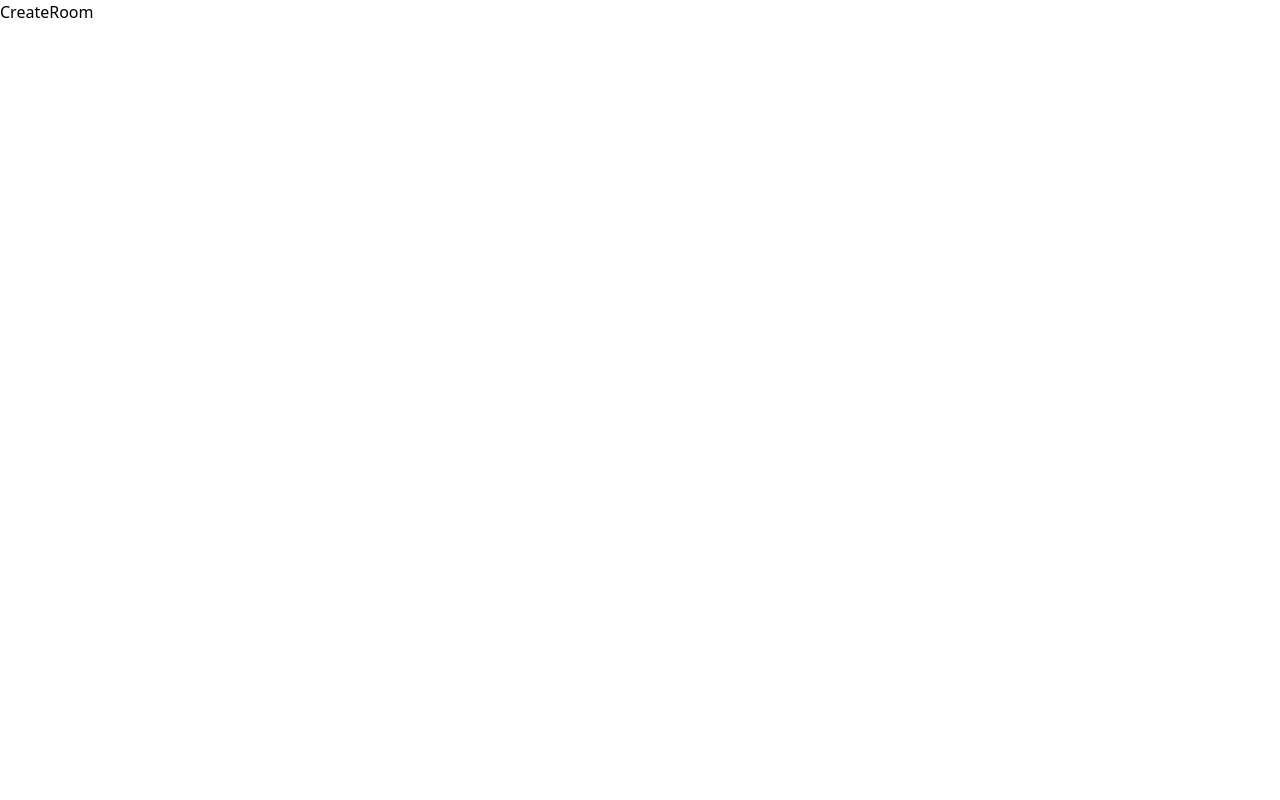
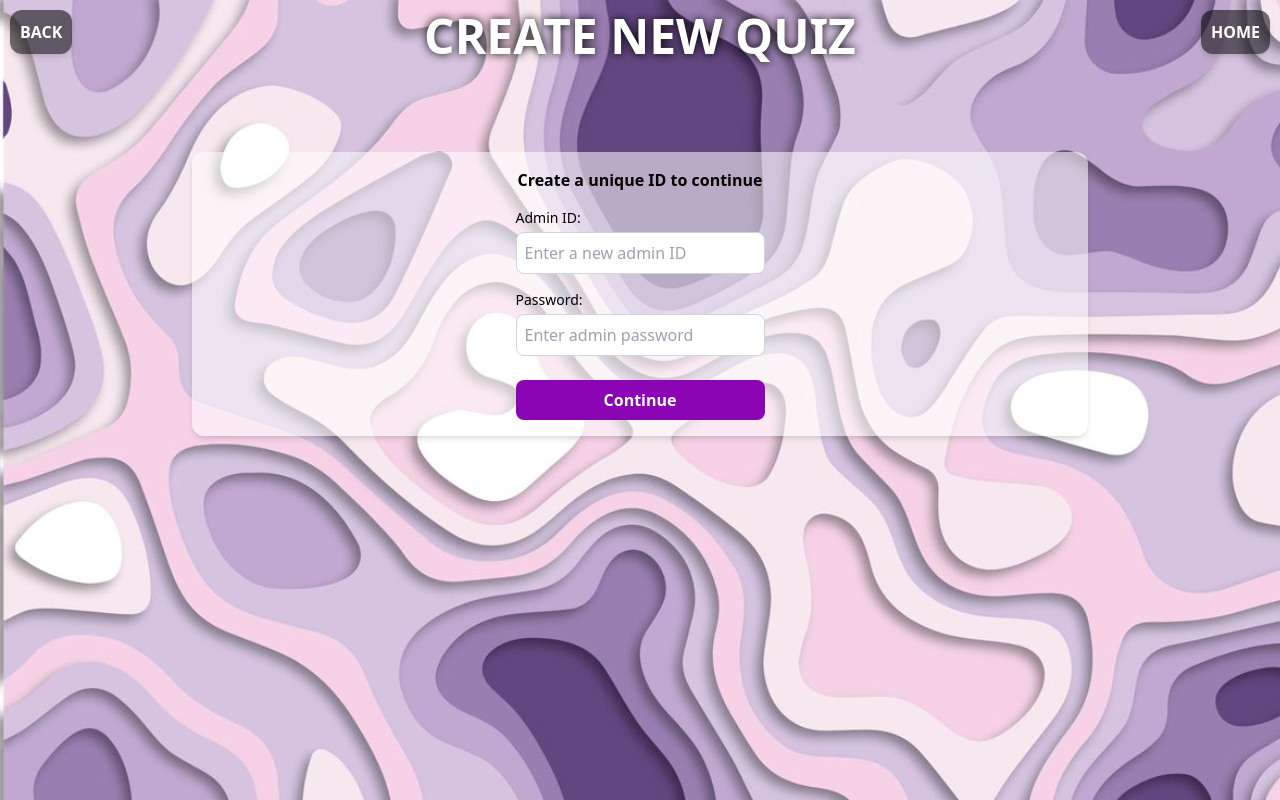
Before and after one commit to vishal290704/QuizTask, a React (Vite) app: page /create in a window 1280 px wide. Built offline with nearby package versions, Linux system fonts and the light colour scheme.

Commit message:
admin pag

```diff
--- a/index.html
+++ b/index.html
@@ -6,6 +6,7 @@
     <meta name="viewport" content="width=device-width, initial-scale=1.0" />
     <title>QuizSutra</title>
   </head>
+
   <body>
     <div id="root"></div>
     <script type="module" src="/src/main.jsx"></script>
--- a/src/App.jsx
+++ b/src/App.jsx
@@ -8,20 +8,23 @@ import LocalQuizzes from "./comps/LocalQuizzes";
 
 // admin comps
 import AdminRoutes from "./comps/admin/AdminRoutes";
-import CreateRoom from "./comps/admin/CreateRoom";
+import CreateQuiz from "./comps/admin/CreateQuiz";
+import QuizController from "./comps/admin/QuizController";
+import QuizResults from "./comps/admin/QuizResults";
 
 function App() {
   return (
-
     <Router>
       <Routes>
         <Route path="/" element={<LandingPage />} />
         <Route path="/room/:roomId" element={<QuizRoom />} />
-        <Route path="/local-quizzes" element={<LocalQuizzes />} />
+        <Route path="/local-quiz" element={<LocalQuizzes />} />
 
         {/* admin */}
-        <Route path="/create" element={<CreateRoom />} />
+        <Route path="/create" element={<CreateQuiz />} />
         <Route path="/admin" element={<AdminRoutes />} />
+        <Route path="/admin/quiz-control" element={<QuizController />} />
+        <Route path="/admin/quiz-results" element={<QuizResults />} />
       </Routes>
     </Router>
   );
--- a/src/comps/LandingPage.jsx
+++ b/src/comps/LandingPage.jsx
@@ -22,7 +22,7 @@ const LandingPage = () => {
       </div>
 
       {/* panel */}
-      <div className="flex w-4/5 max-w-4xl bg-[rgba(0,0,0,0.55)] rounded-xl shadow-md">
+      <div className="flex w-4/5 max-w-4xl px-[2em] bg-[rgba(0,0,0,0.55)] rounded-xl shadow-md">
         {/* left */}
         <div className="w-1/2 p-6 rounded-l-lg flex flex-col justify-center">
           <h1 className="text-4xl font-bold text-white">QuizSutra</h1>
@@ -70,7 +70,7 @@ const LandingPage = () => {
           <div className="text-center">or</div>
           <div className="mt-4 text-center">
             <button
-              onClick={() => navigate("/local-quizzes")}
+              onClick={() => navigate("/local-quiz")}
               className="w-full py-2 px-4 bg-[rgb(139,5,180)] text-white font-bold rounded-lg hover:bg-[rgb(128,0,180)]"
             >
               Play Local Quizzes
--- a/src/comps/admin/AdminRoutes.jsx
+++ b/src/comps/admin/AdminRoutes.jsx
@@ -18,15 +18,28 @@ const AdminRoutes = () => {
         <ul className="text-[2em] items-center text-center">
           <li>
             <Link
-              to="/"
+              to="/create"
               className="hover:text-white hover:[text-shadow:0_0_10px_purple]"
             >
-              Home - QuizSutra
+              Create New Quiz
             </Link>
           </li>
-          <li>TBD</li>
-          <li>TBD</li>
-          <li>TBD</li>
+          <li>
+            <Link
+              to="/admin/quiz-control"
+              className="hover:text-white hover:[text-shadow:0_0_10px_purple]"
+            >
+              Quiz Control
+            </Link>
+          </li>
+          <li>
+            <Link
+              to="/admin/quiz-results"
+              className="hover:text-white hover:[text-shadow:0_0_10px_purple]"
+            >
+              Check Results
+            </Link>
+          </li>
         </ul>
       </div>
     </div>
--- /dev/null
+++ b/src/comps/admin/CreateQuiz.jsx
@@ -0,0 +1,126 @@
+import React, { useState } from "react";
+import { Link } from "react-router-dom";
+import { useNavigate } from "react-router-dom";
+import axios from "axios";
+
+// login url for api
+let url;
+let clr = false;
+
+const CreateQuiz = () => {
+  const [adminid, setadmin] = useState("");
+  const [adminpass, adminpassword] = useState("");
+  const [prompt, setPrompt] = useState("Create a unique ID to continue");
+  const [btnTxt, setBtn] = useState("Continue");
+
+  let newQuiz = async (e) => {
+    // prevent occurence on default values
+    e.preventDefault();
+
+    // data to be sent
+    let userData = {
+      admin: adminid,
+      password: adminpass,
+    };
+
+    let loginData = {
+      email: umail,
+      password: upass,
+    };
+
+    try {
+      // set loding button animation
+      setBtn("...");
+
+      const response = await axios.post(url, userData, {
+        Headers: {
+          "content-type": "application/json",
+        },
+      });
+
+      console.log(response);
+      setPrompt("Signup Successful.");
+      clr = true;
+
+      // automatic login
+      await axios.post(loginurl, loginData, {
+        Headers: {
+          "Content-Type": "application/json",
+        },
+      });
+
+      // send name
+      activeName = username;
+      isId = true;
+    } catch (error) {
+      console.log(error.response.data);
+      clr = false;
+      setPrompt("Signup Failed.");
+    } finally {
+      setBtn("Sign Up");
+    }
+
+    // reset all fields
+    setName("");
+    setMail("");
+    setUname("");
+    setPass("");
+  };
+
+  return (
+    <div className="flex-col justify-center items-center bg-adminBG bg-cover bg-repeat-y w-screen h-screen">
+      {/* title */}
+      <h1 className="text-[3em] text-center font-bold text-white [text-shadow:0_0_10px_black]">
+        CREATE NEW QUIZ
+      </h1>
+
+      <div className="absolute p-[10px] font-bold text-white top-[10px] right-[10px] bg-[rgba(0,0,0,0.55)] rounded-xl shadow-md">
+        <Link to="/">HOME</Link>
+      </div>
+
+      <div className="absolute p-[10px] font-bold text-white top-[10px] left-[10px] bg-[rgba(0,0,0,0.55)] rounded-xl shadow-md">
+        <Link to="/admin">BACK</Link>
+      </div>
+
+      {/* panel */}
+      <div className="flex flex-col items-center mx-auto py-[2vh] justify-center mt-[10vh] w-[80%] max-w-4xl bg-[rgba(255,255,255,0.55)] rounded-xl shadow-md">
+        <div className="mb-4 font-semibold">{prompt}</div>
+
+        <form onSubmit={newQuiz}>
+          {/* input fields */}
+
+          <div className="mb-4">
+            <label className="block text-sm font-medium">Admin ID:</label>
+            <input
+              type="text"
+              value={adminid}
+              onChange={(e) => setadmin(e.target.value)}
+              className="mt-1 block w-full border rounded-lg text-gray-600 border-gray-300 p-2 focus:outline"
+              placeholder="Enter a new admin ID"
+            />
+          </div>
+
+          <div className="mb-6">
+            <label className="block text-sm font-medium">Password:</label>
+            <input
+              type="text"
+              value={adminpass}
+              onChange={(e) => adminpassword(e.target.value)}
+              className="mt-1 block w-full border rounded-lg text-gray-600 border-gray-300 p-2 focus:outline"
+              placeholder="Enter admin password"
+            />
+          </div>
+
+          {/* submit button */}
+          <button className="w-full py-2 px-4 bg-[rgb(139,5,180)] text-white font-bold rounded-lg hover:bg-[rgb(128,0,180)]">
+            {btnTxt}
+          </button>
+        </form>
+      </div>
+
+      {/* ch */}
+    </div>
+  );
+};
+
+export default CreateQuiz;
--- a/src/comps/admin/CreateRoom.jsx
+++ /dev/null
@@ -1,9 +0,0 @@
-import React from 'react'
-
-const CreateRoom = () => {
-  return (
-    <div>CreateRoom</div>
-  )
-}
-
-export default CreateRoom
--- /dev/null
+++ b/src/comps/admin/QuizController.jsx
@@ -0,0 +1,9 @@
+import React from 'react'
+
+const QuizController = () => {
+  return (
+    <div>QuizController</div>
+  )
+}
+
+export default QuizController
--- /dev/null
+++ b/src/comps/admin/QuizResults.jsx
@@ -0,0 +1,9 @@
+import React from 'react'
+
+const QuizResults = () => {
+  return (
+    <div>QuizResults</div>
+  )
+}
+
+export default QuizResults
```
Also changed, not shown: src/App.css (deleted).
